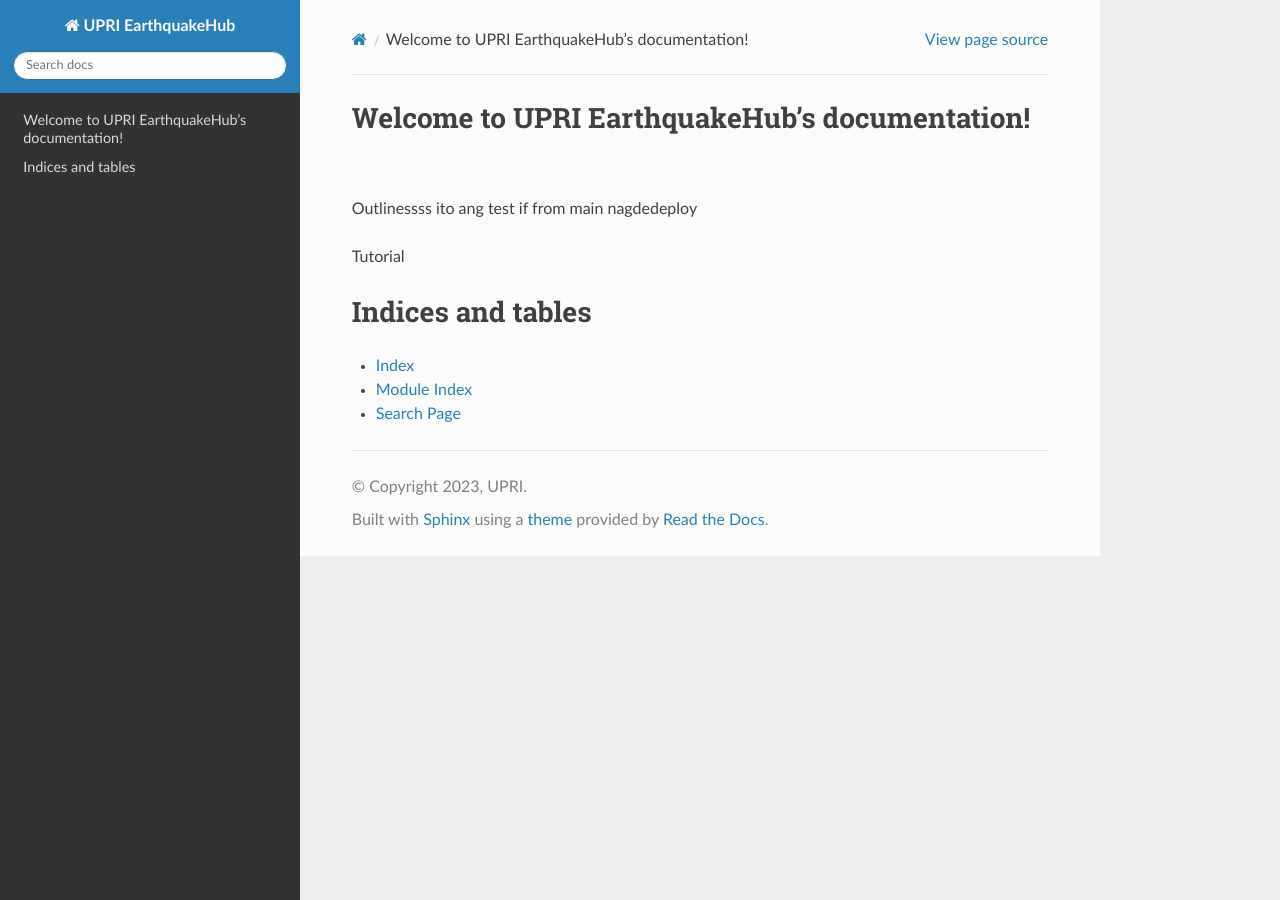
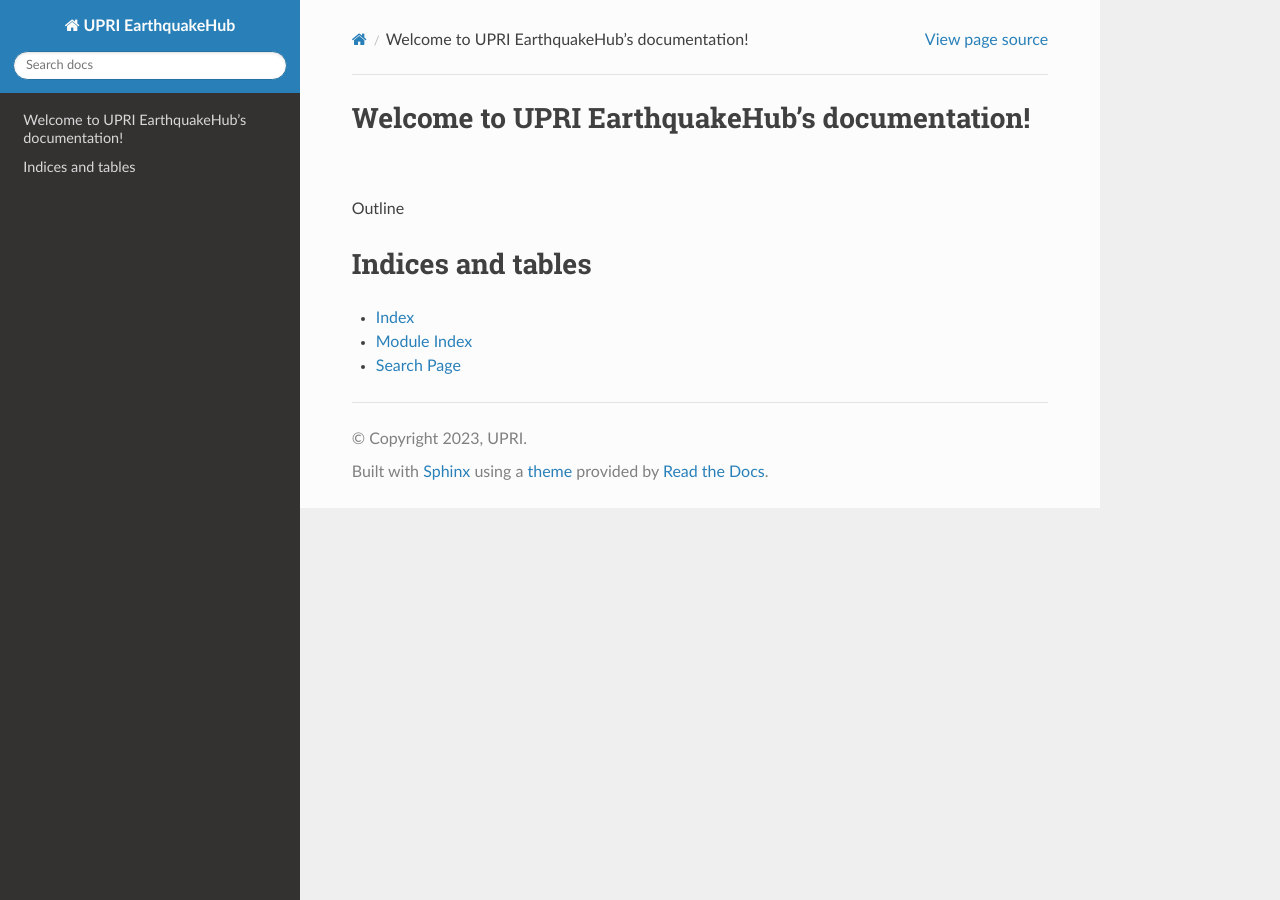
Before and after one commit to UPRI-earthquake/upri-earthquake.github.io, a Sphinx documentation site: the page built from doc/index.rst, in a window 1280 px wide. Built offline with Sphinx 7.4.7 and the Read the Docs theme 2.0.0, drawn with Linux system fonts in a browser that asks for light colours; pages that are not in the unit, such as notebooks, are missing from menus.

Commit message:
change in content

```diff
--- a/doc/index.rst
+++ b/doc/index.rst
@@ -7,10 +7,8 @@ Welcome to UPRI EarthquakeHub's documentation!
 ==============================================
 
 
-Outlinessss ito ang test if from main nagdedeploy
+Outline
 
-
-Tutorial
 
 .. toctree::
    :maxdepth: 1
```
